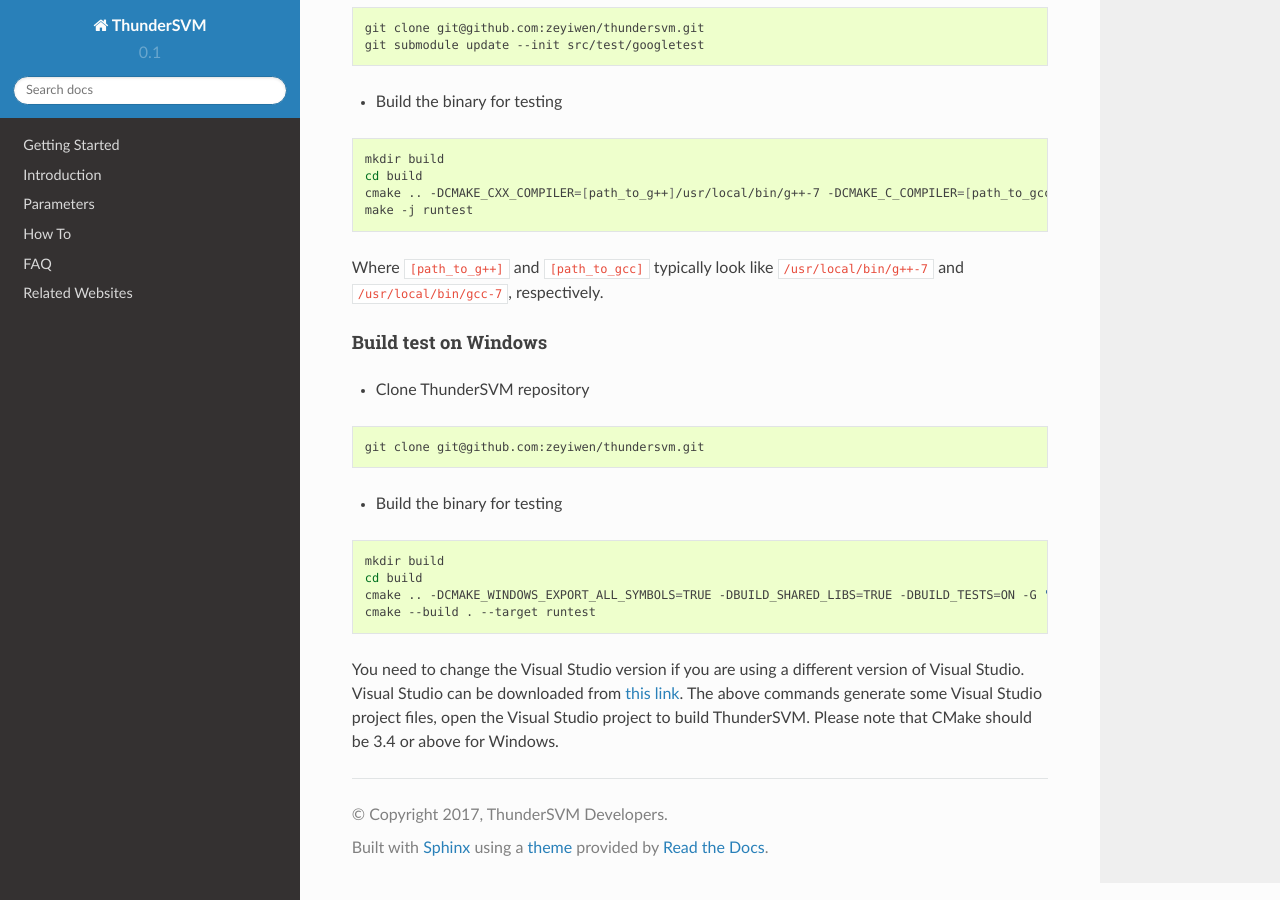
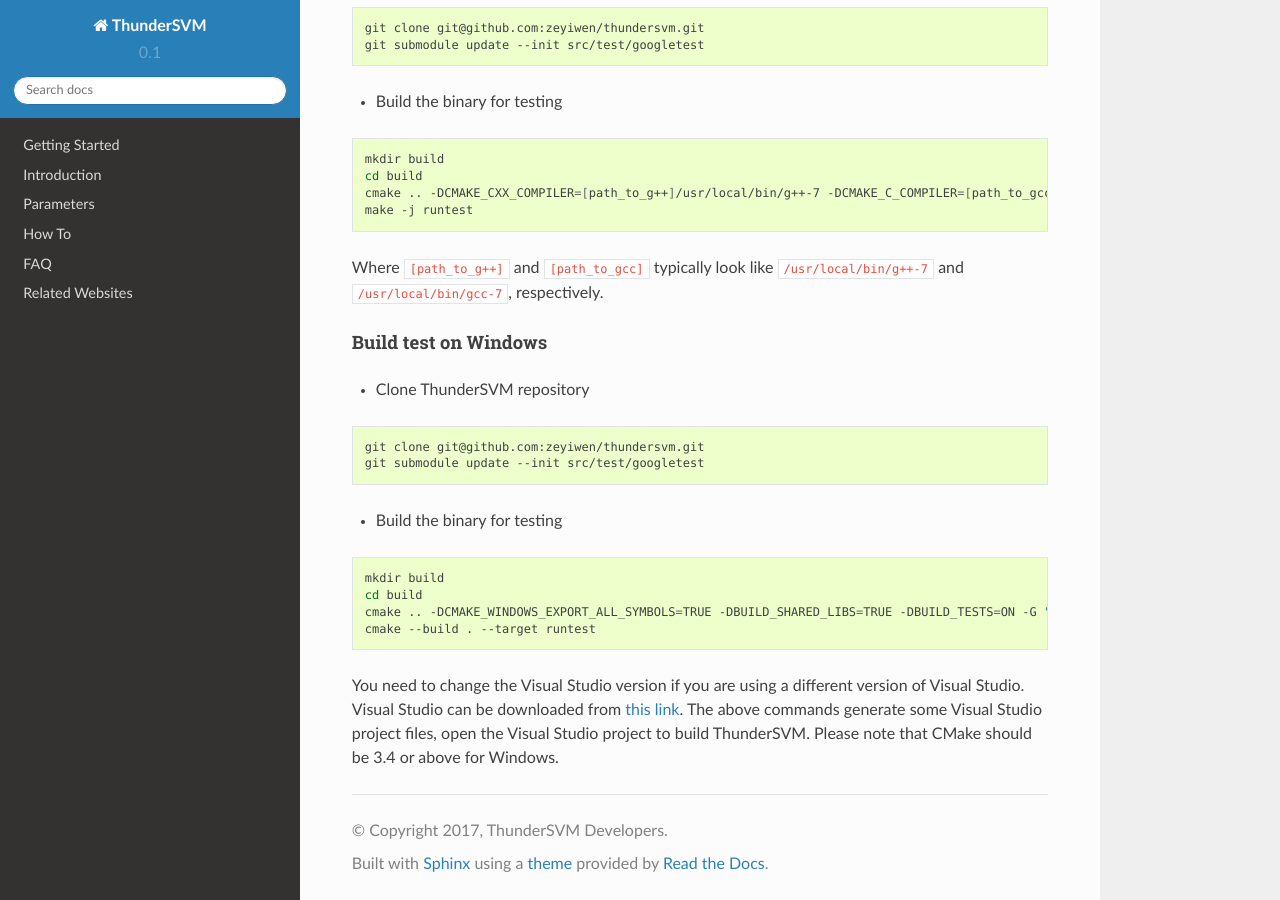
Before and after one commit to Xtra-Computing/thundersvm, a Sphinx documentation site: the page built from docs/how-to.md, in a window 1280 px wide and 900 px high, scrolled down 3812 px. Built offline with Sphinx 7.4.7 and the Read the Docs theme 2.0.0, drawn with Linux system fonts in a browser that asks for light colours.

Commit message:
update doc

````diff
--- a/docs/how-to.md
+++ b/docs/how-to.md
@@ -146,6 +146,7 @@
 * Clone ThunderSVM repository
 ```bash
 git clone git@github.com:zeyiwen/thundersvm.git
+git submodule update --init src/test/googletest
 ```
 
 * Build the binary for testing
````
